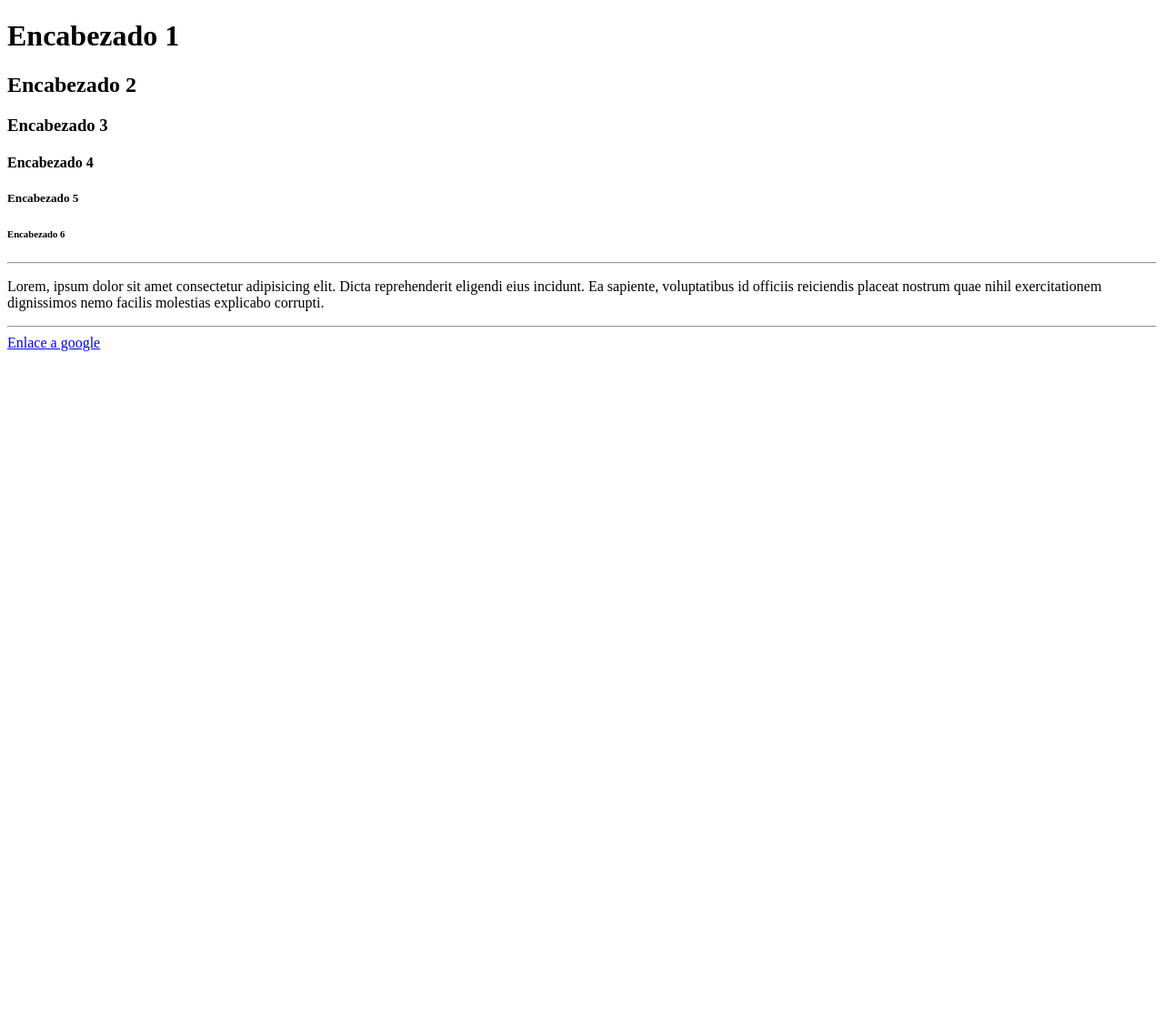
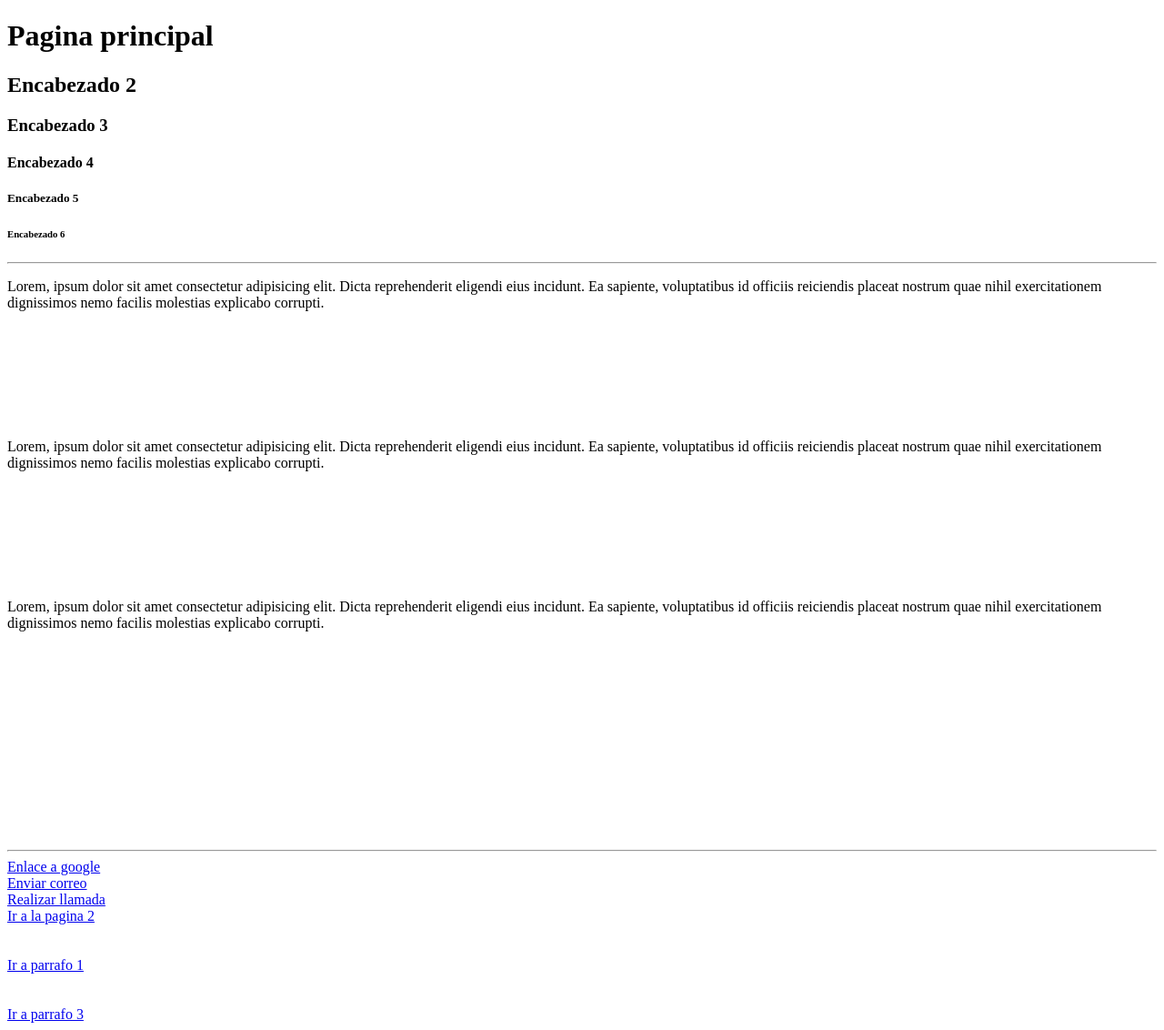
Before and after one commit to jonathanra0802/generation-ch16, a plain HTML site: page 3-intro-web/HTML/index.html in a window 1280 px wide. Shown: the whole page at 91% size. Before the commit the page ends 800 px from the top, so only its background shows below. Drawn offline with Linux system fonts and the light colour scheme.

Commit message:
HTML e imagenes

```diff
--- a/3-intro-web/HTML/index.html
+++ b/3-intro-web/HTML/index.html
@@ -7,17 +7,29 @@
     <title>Mi primer pagina web</title>
 </head>
 <body>
-    <h1>Encabezado 1</h1>
+    <h1>Pagina principal</h1>
     <h2>Encabezado 2</h2>
     <h3>Encabezado 3</h3>
     <h4>Encabezado 4</h4>
     <h5>Encabezado 5</h5>
     <h6>Encabezado 6</h6>
     <hr>
-    <p>Lorem, ipsum dolor sit amet consectetur adipisicing elit. Dicta reprehenderit eligendi eius incidunt. Ea sapiente, voluptatibus id officiis reiciendis placeat nostrum quae nihil exercitationem dignissimos nemo facilis molestias explicabo corrupti.</p>
+    <p id="parrafo1">Lorem, ipsum dolor sit amet consectetur adipisicing elit. Dicta reprehenderit eligendi eius incidunt. Ea sapiente, voluptatibus id officiis reiciendis placeat nostrum quae nihil exercitationem dignissimos nemo facilis molestias explicabo corrupti.</p><br><br><br><br><br><br>
+    <p id="parrafo2">Lorem, ipsum dolor sit amet consectetur adipisicing elit. Dicta reprehenderit eligendi eius incidunt. Ea sapiente, voluptatibus id officiis reiciendis placeat nostrum quae nihil exercitationem dignissimos nemo facilis molestias explicabo corrupti.</p><br><br><br><br><br><br>
+    <p id="parrafo3">Lorem, ipsum dolor sit amet consectetur adipisicing elit. Dicta reprehenderit eligendi eius incidunt. Ea sapiente, voluptatibus id officiis reiciendis placeat nostrum quae nihil exercitationem dignissimos nemo facilis molestias explicabo corrupti.</p><br><br><br><br><br><br><br><br><br><br><br><br>
     <hr>
     <!-- enlaces -->
     <a href="http://google.com" target="_blank">Enlace a google</a> <!-- Es la herramienta que nos ayuda a direccionarnos a otra parte de la pagina o a otra ruta de direccion -->
     <br><!-- Es un salto de linea de espacio  -->
+    <a href="mailto:jonathangeneration16@gmail.com">Enviar correo</a> <!-- Sirve para enviar un correo con al atributo "mailto" -->
+    <br>
+    <a href="tel:+5255555555">Realizar llamada</a><!-- Nos permite registrar un numero para realizar una llamada -->
+    <br>
+    <a href="assets/pages/pagina2.html">Ir a la pagina 2</a> <!-- Redirecciona a otro lado de la pagina para este caso es para pagina2.html -->
+    <br><br><br>
+    <a href="#parrafo1">Ir a parrafo 1</a>
+    <br><br><br>
+    <a href="#parrafo3">Ir a parrafo 3</a>
+    <!-- Los ID son atributos que se le puede agregar a cualquier parte de html -->
 </body>
 </html>
```
Also changed, not shown: 3-intro-web/HTML/assets/pages/pagina2.html (added, +20 -0 lines), 3-intro-web/HTML/assets/img/perrito.jpg (added).
